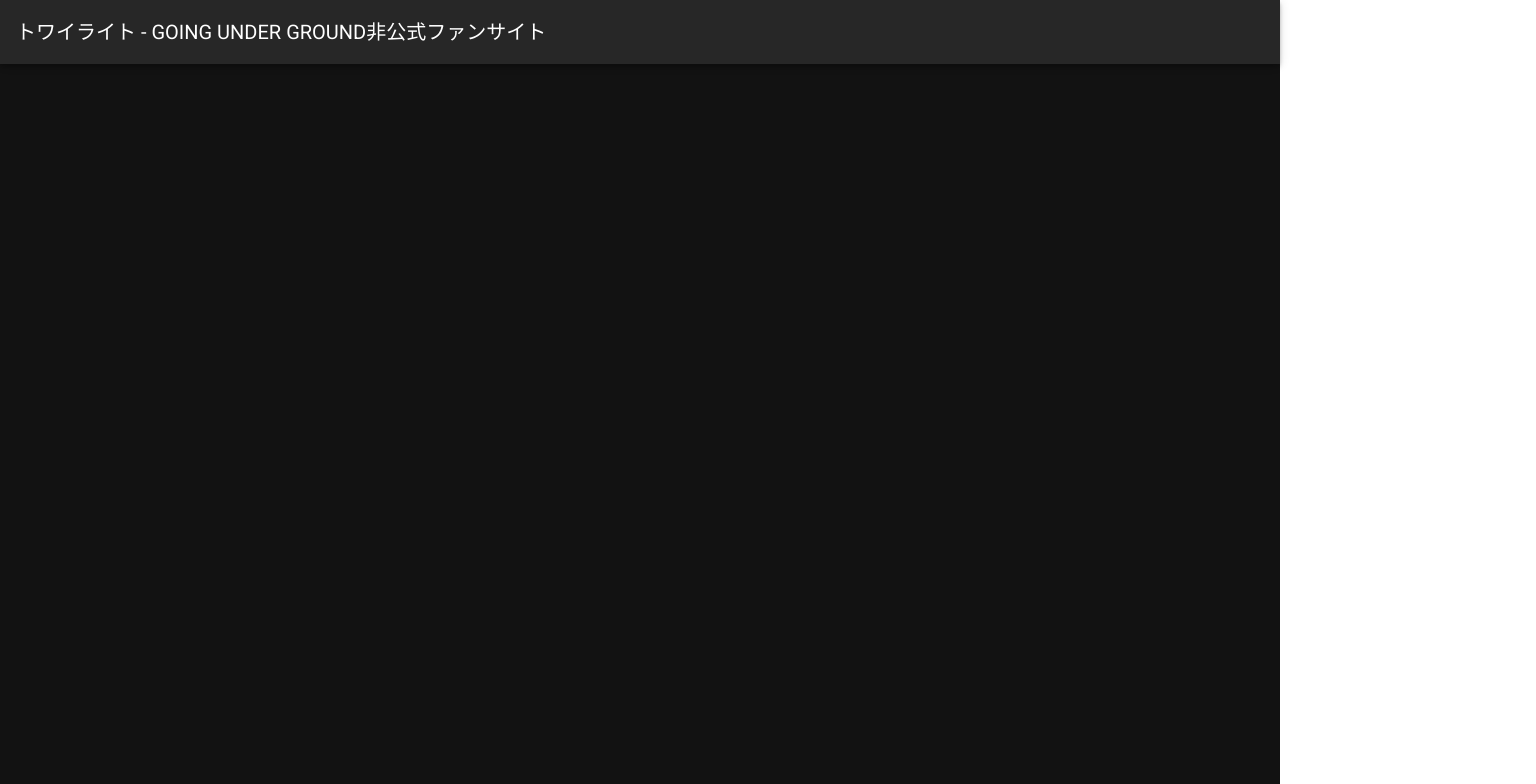
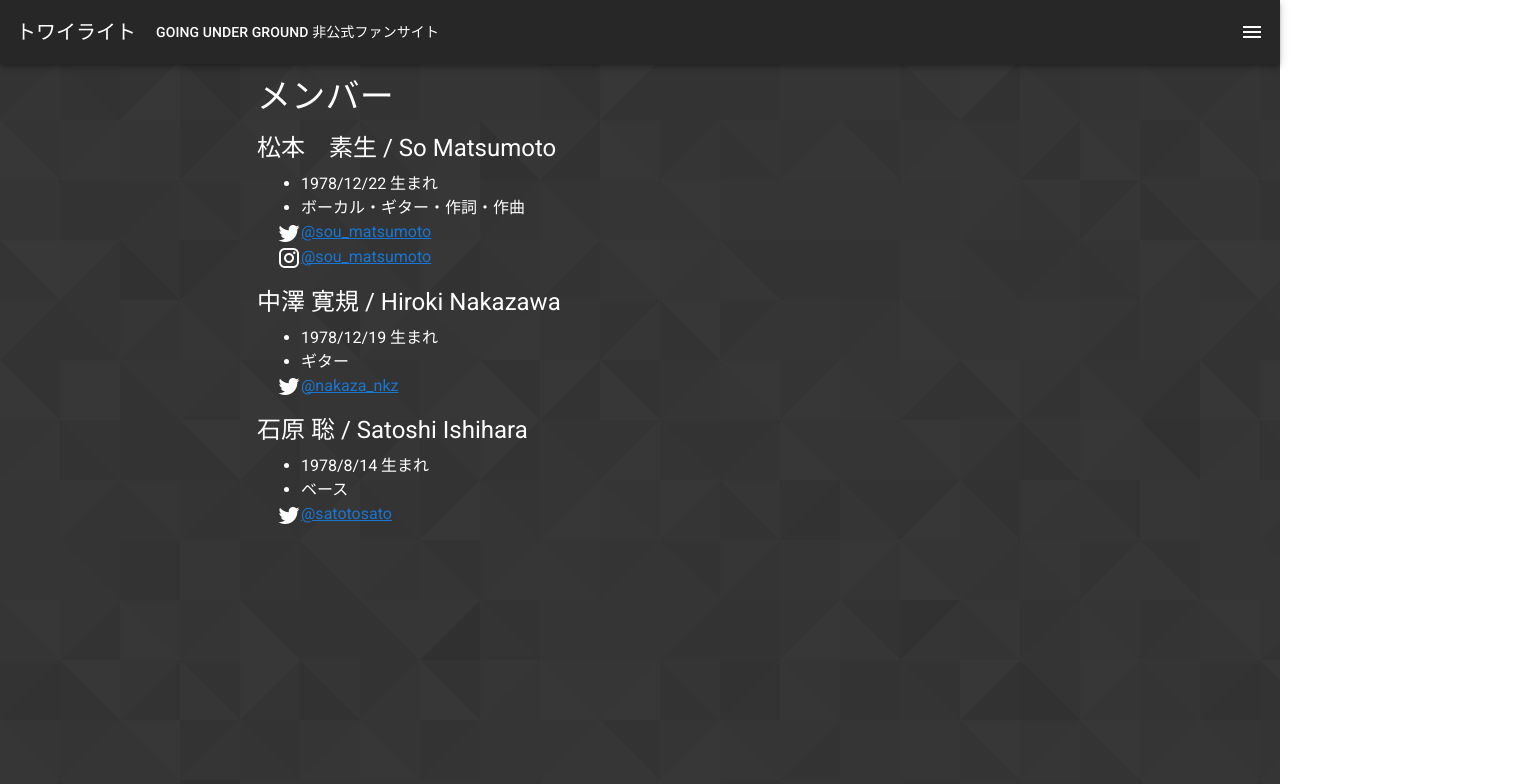
Before and after one commit to ak2ie/going-fan-site, a Nuxt app in the folder hosting/: page /member in a window 1280 px wide. Shown: the top 784 px of the page, 1536 px wide, since content can reach past the window. Built offline with nearby package versions, Linux system fonts and the light colour scheme.

Commit message:
メンバーページ追加、デザイン変更
・背景画像追加
・ハンバーガーメニュー追加

```diff
--- a/hosting/layouts/default.vue
+++ b/hosting/layouts/default.vue
@@ -1,7 +1,26 @@
 <template>
   <v-app>
+    <v-navigation-drawer v-model="drawer" temporary bottom absolute right>
+      <v-list>
+        <v-list-item v-for="(item, i) in items" :key="i">
+          <v-list-item-icon>
+            <v-icon v-text="item.icon"></v-icon>
+          </v-list-item-icon>
+          <v-list-item-content>
+            <nuxt-link :to="item.to" class="white--text text-decoration-none"
+              ><v-list-item-title v-text="item.title"></v-list-item-title
+            ></nuxt-link>
+          </v-list-item-content>
+        </v-list-item>
+      </v-list>
+    </v-navigation-drawer>
     <v-app-bar :clipped-left="clipped" fixed app>
-      <v-toolbar-title v-text="title" />
+      <v-toolbar-title v-text="title"></v-toolbar-title>
+      <span class="text-subtitle-2 ml-5 d-none d-md-inline"
+        >GOING UNDER GROUND 非公式ファンサイト</span
+      >
+      <v-spacer></v-spacer>
+      <v-app-bar-nav-icon @click.stop="drawer = !drawer"></v-app-bar-nav-icon>
     </v-app-bar>
     <v-main>
       <v-container>
@@ -21,20 +40,35 @@
       items: [
         {
           icon: 'mdi-apps',
-          title: 'Welcome',
+          title: 'Home',
           to: '/',
         },
         {
-          icon: 'mdi-chart-bubble',
-          title: 'Inspire',
-          to: '/inspire',
+          icon: 'mdi-account-multiple',
+          title: 'メンバー',
+          to: '/member',
         },
+        // {
+        //   icon: 'mdi-information',
+        //   title: 'About',
+        //   to: '/about',
+        // },
       ],
       miniVariant: false,
       right: true,
       rightDrawer: false,
-      title: 'トワイライト - GOING UNDER GROUND非公式ファンサイト',
+      title: 'トワイライト',
     }
   },
 }
 </script>
+
+<style>
+#app {
+  /* ----------------- Copyright ---------------------
+   *  Background pattern from Toptal Subtle Patterns
+   * ------------------------------------------------- */
+  /* https://www.toptal.com/designers/subtlepatterns/dark-sharp-edges/ */
+  background: repeat url('/footer_lodyas.png');
+}
+</style>
--- a/hosting/pages/index.vue
+++ b/hosting/pages/index.vue
@@ -4,7 +4,7 @@
       <div class="text-h5">ライブ</div>
       <v-card class="mt-2">
         <v-card-title
-          ><nuxt-link to="live/20210403-bokyotokyo"
+          ><nuxt-link to="live/20210403-bokyotokyo" class="info--text"
             >望郷東京2021〜春旅selection</nuxt-link
           ><v-spacer></v-spacer
           ><v-chip color="primary">
@@ -27,7 +27,7 @@
 
       <v-card class="mt-2">
         <v-card-title>
-          <nuxt-link to="live/20210505-arakawawatare">
+          <nuxt-link to="live/20210505-arakawawatare" class="info--text">
             荒川わたれ〜2021 in 熊谷</nuxt-link
           ></v-card-title
         >
--- /dev/null
+++ b/hosting/pages/member.vue
@@ -0,0 +1,47 @@
+<template>
+  <v-row>
+    <v-col cols="12" md="8" offset-md="2">
+      <h4 class="text-h4">メンバー</h4>
+      <h5 class="text-h5 mt-4 mb-2">松本　素生 / So Matsumoto</h5>
+      <div class="ml-5">
+        <ul>
+          <li class="text">1978/12/22 生まれ</li>
+          <li class="text">ボーカル・ギター・作詞・作曲</li>
+        </ul>
+        <v-icon>mdi-twitter</v-icon>
+        <a href="https://twitter.com/sou_matsumoto" target="_blank"
+          >@sou_matsumoto</a
+        ><br />
+        <v-icon>mdi-instagram</v-icon>
+        <a href="https://www.instagram.com/sou_matsumoto/" target="_blank"
+          >@sou_matsumoto</a
+        >
+      </div>
+      <h5 class="text-h5 mt-4 mb-2">中澤 寛規 / Hiroki Nakazawa</h5>
+      <div class="ml-5">
+        <ul>
+          <li class="text">1978/12/19 生まれ</li>
+          <li class="text">ギター</li>
+        </ul>
+        <v-icon>mdi-twitter</v-icon>
+        <a href="https://twitter.com/nakaza_nkz" target="_blank">@nakaza_nkz</a
+        ><br />
+      </div>
+
+      <h5 class="text-h5 mt-4 mb-2">石原 聡 / Satoshi Ishihara</h5>
+      <div class="ml-5">
+        <ul>
+          <li class="text">1978/8/14 生まれ</li>
+          <li class="text">ベース</li>
+        </ul>
+        <v-icon>mdi-twitter</v-icon>
+        <a href="https://twitter.com/satotosato" target="_blank">@satotosato</a
+        ><br />
+      </div>
+    </v-col>
+  </v-row>
+</template>
+
+<script>
+export default {}
+</script>
```
Also changed, not shown: hosting/static/footer_lodyas.png (added).
